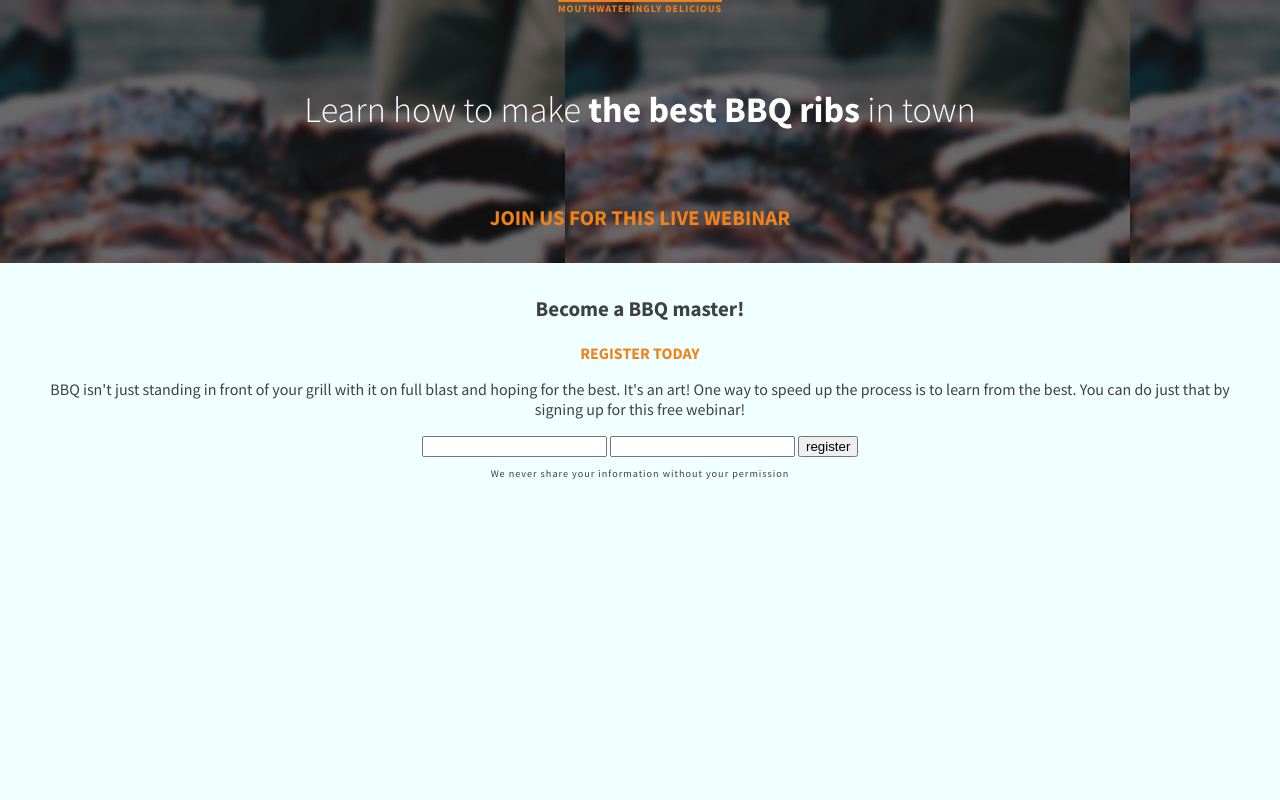
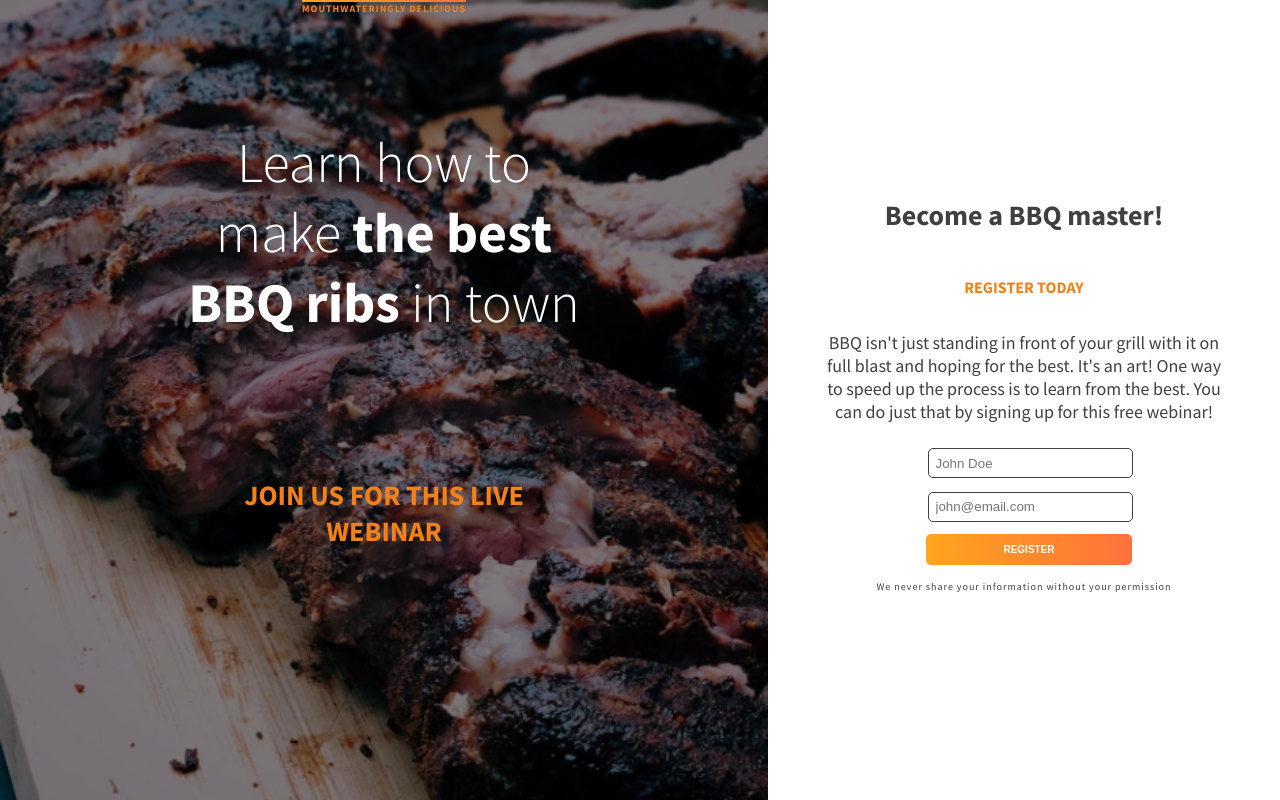
Before and after one commit to gallbotond/CSS-practice, a plain HTML site: page CSS - 2.3/index.html in a window 1280 px wide. Drawn offline with Linux system fonts and the light colour scheme.

Commit message:
barbaque webpage finished

```diff
--- a/CSS - 2.3/index.html
+++ b/CSS - 2.3/index.html
@@ -8,16 +8,16 @@
     <link rel="preconnect" href="https://fonts.googleapis.com">
     <link rel="preconnect" href="https://fonts.gstatic.com" crossorigin>
     <link href="https://fonts.googleapis.com/css2?family=Source+Sans+Pro:wght@300;400;700&display=swap" rel="stylesheet">
-    <title>CSS 2.3</title>
+    <title>CSS 3.1</title>
 </head>
 <body>
     <header>
-        <h1 class="banner-title">Learn how to make <strong>the best BBQ ribs</strong> in town</h1>
-        <p class="subtitle">join us for this live webinar</p>
-        <p class="top-text">mouthwateringly delicious</p>
+        <h1 class="banner-title container">Learn how to make <strong>the best BBQ ribs</strong> in town</h1>
+        <p class="subtitle container">join us for this live webinar</p>
+        <p class="top-text container">mouthwateringly delicious</p>
     </header>
 
-    <main>
+    <main class="container">
         <h2 class="register-title"><strong>Become a BBQ master!</strong></h2>
         <p class="subtitle">register today</h3>
         <p class="register-details">
@@ -25,9 +25,16 @@
             blast and hoping for the best. It's an art! One way to speed up the process is
             to learn from the best. You can do just that by signing up for this free webinar!
         </p>
-        <input class="name-input" type="text" name="fistName" id="fistName">
-        <input class="email-input" type="text" name="email" id="email">
-        <button class="register-btn">register</button>
+
+        <form action="#" method="post">
+            <label for="name"></label>
+            <input id="name" class="name-input" type="text" name="fistName" placeholder="John Doe">
+            <br>
+            <label for="email"></label>
+            <input id="email" class="email-input" type="email" name="email" placeholder="john@email.com" required>
+            <br>
+            <button class="register-btn" type="submit">register</button>
+        </form>
         <p class="disclaimer">We never share your information without your permission</p>
     </main>
 </body>
--- a/CSS - 2.3/style.css
+++ b/CSS - 2.3/style.css
@@ -1,3 +1,7 @@
+* {
+    box-sizing: border-box;
+}
+
 body {
     margin: 0;
     font-family: 'Source Sans Pro', sans-serif;
@@ -35,6 +39,12 @@ strong {
     font-weight: 900;
 }
 
+main {
+    display: flex;
+    flex-direction: column;
+    justify-content: center;
+}
+
 .top-text {
     font-size: 0.625rem;
     font-weight: 900;
@@ -44,23 +54,34 @@ strong {
     order: -1;
     border-top: 2px solid #f18119;
     margin: 0 auto;
+    border-image: linear-gradient(to left, #ff713b, #ffa51d) 1;
 }
 
 .subtitle {
-    margin: 0;
     text-transform: uppercase;
 }
 
 .disclaimer {
-    font-size: 0.635rem;
+    font-size: 0.625rem;
     letter-spacing: 1px;
+}
+
+main > *,
+header > * {
+    max-width: 400px;
+    margin-left: auto;
+    margin-right: auto;
 }
 
 /* LAYOUT --------------------------------- */
 
 header {
     background-color: #404040;
-    background-image: url('img/dark-ribs.jpg');
+    background-image: url('img/ribs.jpg');
+    /* background-image: linear-gradient(45deg, red, blue); */
+    background-size: cover;
+    background-position: center;
+    background-blend-mode: overlay;
     padding: 0 .25em 2em;
     display: flex;
     flex-direction: column;
@@ -70,8 +91,78 @@ main {
     padding: 2em;
 }
 
+
 @media (min-width: 500px) {
     body {
-        background-color: azure;
+        font-size: 1.125rem;
+        display: flex;
     }
+
+    header {
+        width: 60%;
+        min-height: 100vh;
+    }
+
+    main {
+        width: 40%;
+    }
+
+    h1 {
+        font-size: 3.5rem;
+    }
+
+    h2,
+    h1 + p {
+        font-size: 1.75rem;
+    }
+
+    /* .container {
+        max-width: 400px;
+        margin-left: auto;
+        margin-right: auto;
+    } */
 }
+
+/* FORM -------------------------------- */
+form {
+    max-width: 300px;
+    font-family: inherit;
+    text-align: inherit;
+}
+
+input {
+    margin: .5em;
+    padding: .5em;
+    width: 100%;
+    border-radius: 5px;
+    border: 1px solid #404040;
+    transform: scale(1);
+    transition: transform .25s;
+}
+
+input:focus {
+    transform: scale(1.1);
+}
+
+.register-btn {
+    text-transform: uppercase;
+    background: linear-gradient(to left, #ff713b, #ffa51d);
+    color: white;
+    font-weight: 700;
+    font-size: .625rem;
+    border: none;
+    width: 100%;
+    margin: .5em;
+    padding: 1em;
+    border-radius: 5px;
+    transform: scale(1);
+    transition: transform .25s;
+
+}
+
+.register-btn:hover,
+.register-btn:focus {
+    color: black;
+    transform: scale(1.1);
+    /* background: linear-gradient(to right, #ff713b, #ffa51d); */
+}
```
